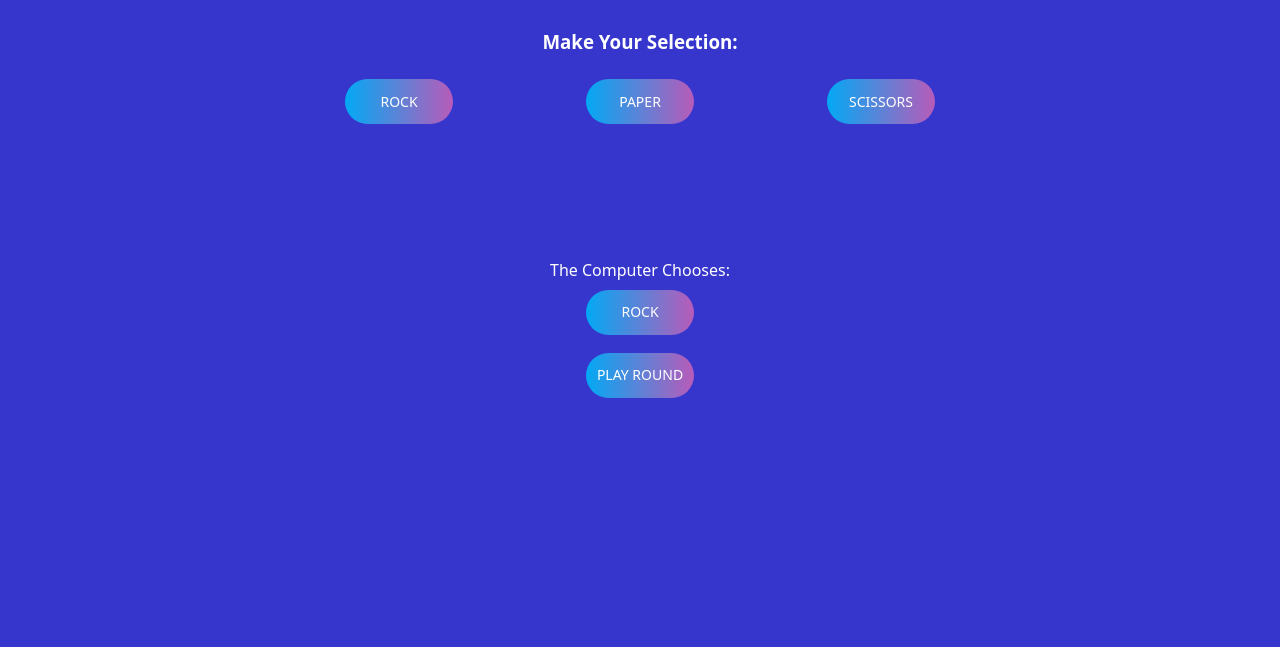
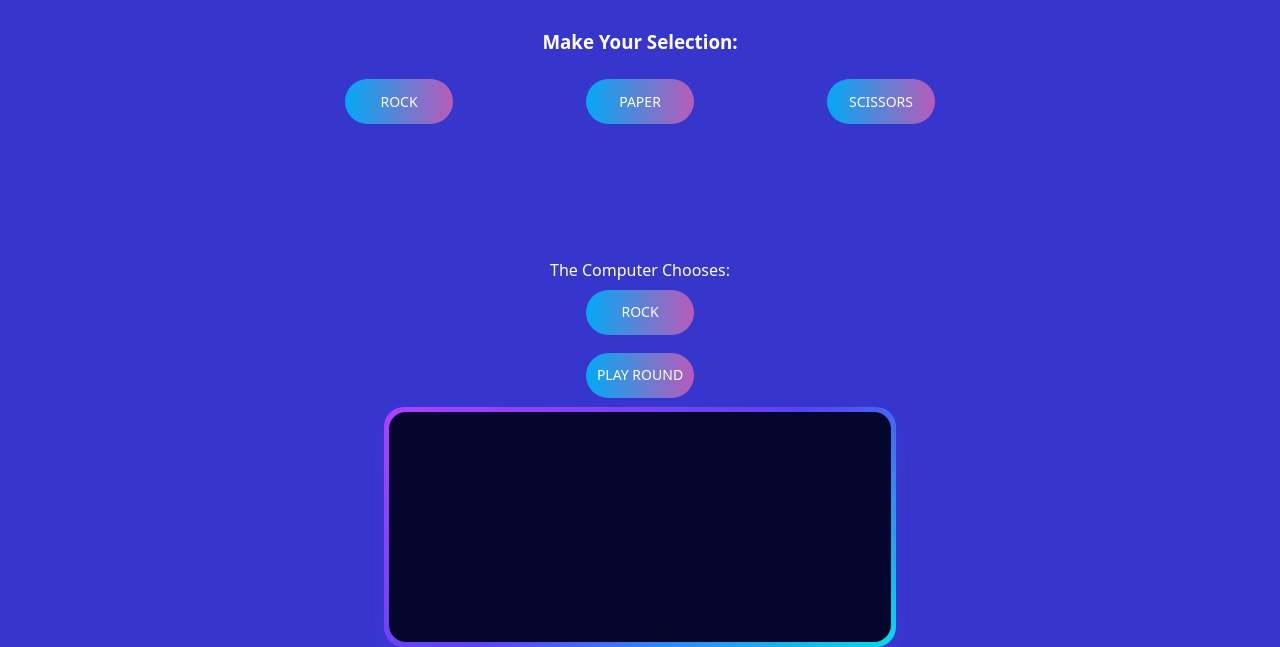
Before and after one commit to SalamanderCtesiphon/rock-paper-scissors.v2, a plain HTML site: page index.html in a window 1280 px wide. Shown: the part 210-857 px from the top of the page. Before the commit the page ends 800 px from the top, so only its background shows below. Drawn offline with Linux system fonts and the light colour scheme.

Commit message:
styled the display cardO

```diff
--- a/styles.css
+++ b/styles.css
@@ -134,3 +134,19 @@ button:active {
   justify-content: space-between;
   padding: 1em;
 }
+
+.card {
+  width: 40vw;
+  height: 30vh;
+  border-radius: 20px;
+  padding: 5px;
+  box-shadow: rgba(151, 65, 252, 0.2) 0 15px 30px -5px;
+  background-image: linear-gradient(144deg,#AF40FF, #5B42F3 50%,#00DDEB);
+}
+
+.card__content {
+  background: rgb(5, 6, 45);
+  border-radius: 17px;
+  width: 100%;
+  height: 100%;
+}
```
